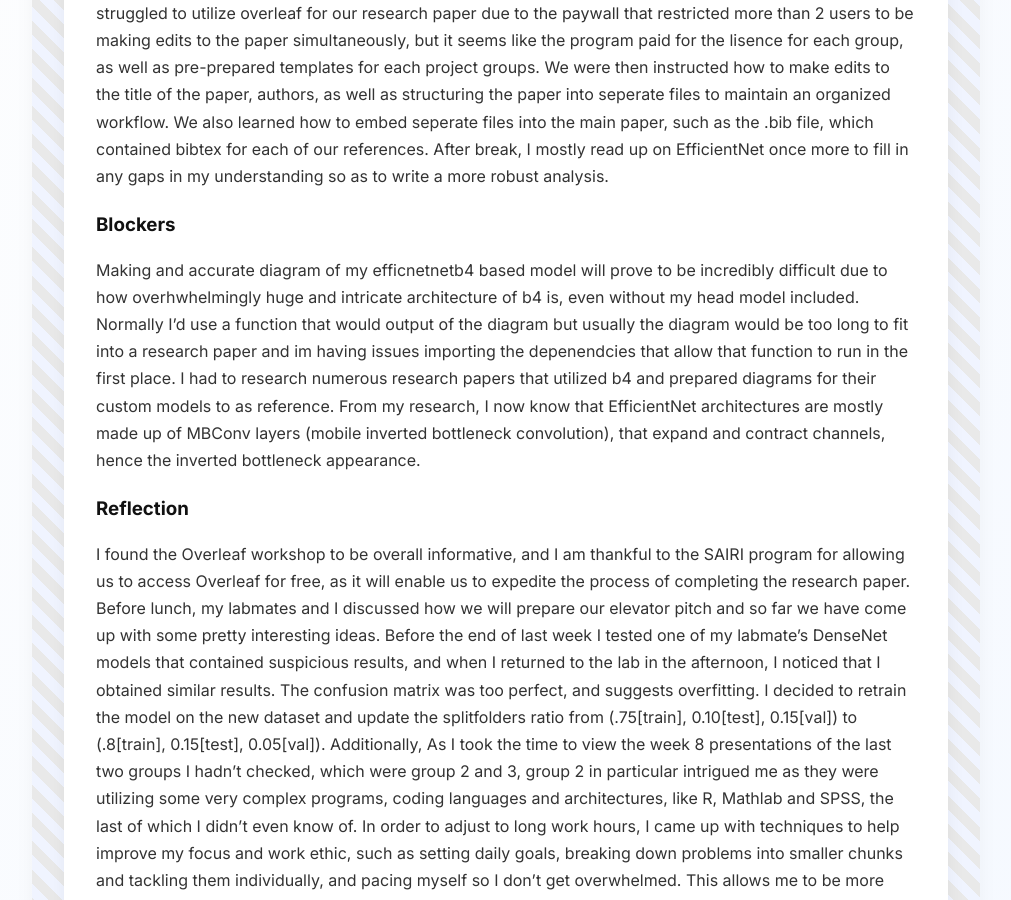
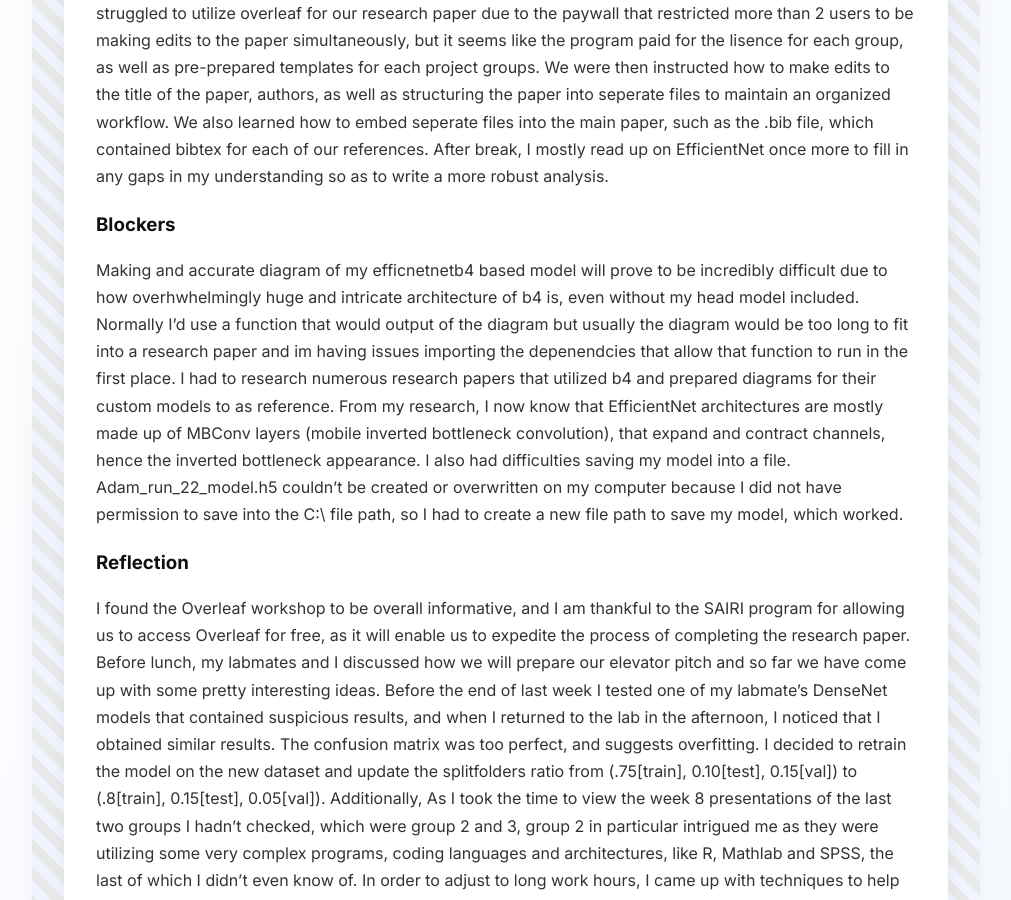
Before and after one commit to toxhi/toxhi.github.io, a Jekyll site: the page built from _posts/2025-07-21-day-40.md, in a window 1280 px wide and 900 px high, scrolled down 444 px. Shown: the whole window, without its empty margins (260-1271 px from the left). Built offline with Jekyll 4.4.1, drawn with Linux system fonts in a browser that asks for light colours.

Commit message:
Update 2025-07-21-day-40.md

```diff
--- a/_posts/2025-07-21-day-40.md
+++ b/_posts/2025-07-21-day-40.md
@@ -11,7 +11,7 @@
 
 
 blockers: |
-  Making and accurate diagram of my efficnetnetb4 based model will prove to be incredibly difficult due to how overhwhelmingly huge and intricate architecture of b4 is, even without my head model included. Normally I'd use a function that would output of the diagram but usually the diagram would be too long to fit into a research paper and im having issues importing the depenendcies that allow that function to run in the first place. I had to research numerous research papers that utilized b4 and prepared diagrams for their custom models to as reference. From my research, I now know that EfficientNet architectures are mostly made up of MBConv layers (mobile inverted bottleneck convolution), that expand and contract channels, hence the inverted bottleneck appearance.
+  Making and accurate diagram of my efficnetnetb4 based model will prove to be incredibly difficult due to how overhwhelmingly huge and intricate architecture of b4 is, even without my head model included. Normally I'd use a function that would output of the diagram but usually the diagram would be too long to fit into a research paper and im having issues importing the depenendcies that allow that function to run in the first place. I had to research numerous research papers that utilized b4 and prepared diagrams for their custom models to as reference. From my research, I now know that EfficientNet architectures are mostly made up of MBConv layers (mobile inverted bottleneck convolution), that expand and contract channels, hence the inverted bottleneck appearance. I also had difficulties saving my model into a file. Adam_run_22_model.h5 couldn't be created or overwritten on my computer because I did not have permission to save into the C:\ file path, so I had to create a new file path to save my model, which worked.
 reflection: |
   I found the Overleaf workshop to be overall informative, and I am thankful to the SAIRI program for allowing us to access Overleaf for free, as it will enable us to expedite the process of completing the research paper. Before lunch, my labmates and I discussed how we will prepare our elevator pitch and so far we have come up with some pretty interesting ideas. Before the end of last week I tested one of my labmate's DenseNet models that contained suspicious results, and when I returned to the lab in the afternoon, I noticed that I obtained similar results. The confusion matrix was too perfect, and suggests overfitting. I decided to retrain the model on the new dataset and update the splitfolders ratio from (.75[train], 0.10[test], 0.15[val]) to (.8[train], 0.15[test], 0.05[val]). Additionally, As I took the time to view the week 8 presentations of the last two groups I hadn't checked, which were group 2 and 3, group 2 in particular intrigued me as they were utilizing some very complex programs, coding languages and architectures, like R, Mathlab and SPSS, the last of which I didn't even know of. In order to adjust to long work hours, I came up with techniques to help improve my focus and work ethic, such as setting daily goals, breaking down problems into smaller chunks and tackling them individually, and pacing myself so I don't get overwhelmed. This allows me to be more productive with my time, which I feel was a problem earlier.
 ---
```
